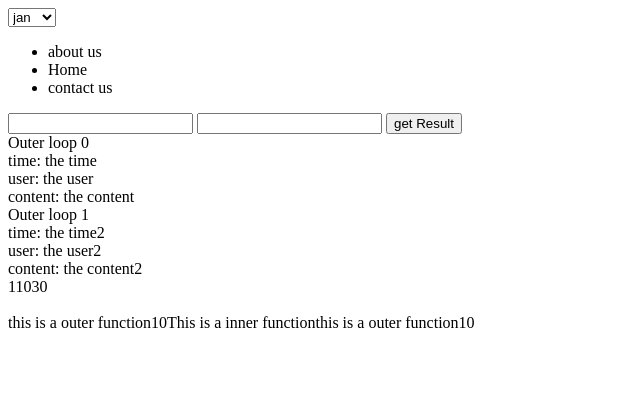
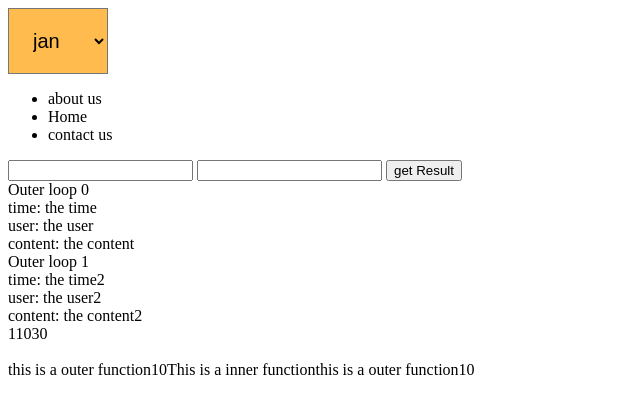
Before and after one commit to abhishek-designer/javascript, a plain HTML site: page index2.html in a window 1280 px wide. Shown: the whole page, without its empty margins (0-640 px from the left). Drawn offline with Linux system fonts and the light colour scheme.

Commit message:
add class in opt id

```diff
--- a/index2.html
+++ b/index2.html
@@ -10,7 +10,7 @@
 </head>
 
 <body>
-	<select id="opt">
+	<select id="opt" class="styling">
 	</select>
 	<ul id="menu">
 	<li id="hm">Home</li>
```
